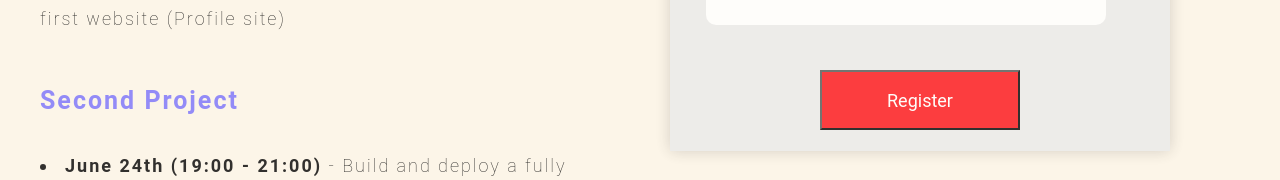
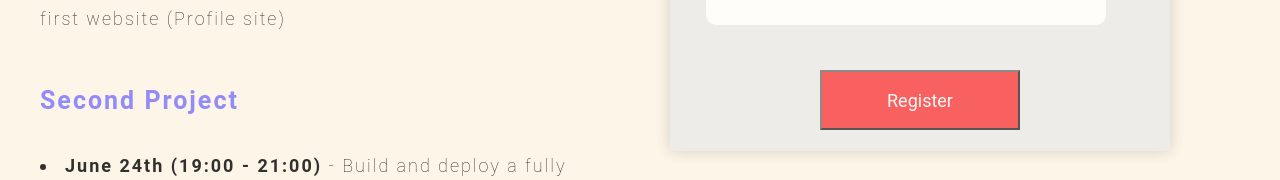
Before and after one commit to JuanPabloSolano1/Lewagon-landing_page, a React (Create React App) app: page / in a window 1280 px wide. Shown: the part 2493-2673 px from the top of the page. Built offline with nearby package versions, Linux system fonts and the light colour scheme.

Commit message:
form working

```diff
--- a/src/App.css
+++ b/src/App.css
@@ -1,3 +1,4 @@
 * {
   font-family: 'Roboto', sans-serif;
+  -webkit-font-smoothing: antialiased;
 }
--- a/src/Components/Form/Form.css
+++ b/src/Components/Form/Form.css
@@ -46,6 +46,11 @@ label {
   background-color: #fd1015;
   color: white;
   font-size: 18px;
+  opacity: 0.8;
+}
+.submit:hover {
+  background-color: #fd1015;
+  opacity: 1;
 }
 .submit-container {
   text-align: center;
--- a/src/Components/Form/Form.js
+++ b/src/Components/Form/Form.js
@@ -18,12 +18,14 @@ export const Form = () => {
   );
 
   const handleChange = (event) => {
+    event.preventDefault();
     let name = event.target.name;
     let value = event.target.value;
     setValues({ [name]: value });
   };
 
-  const handleClick = () => {
+  const handleClick = (event) => {
+    event.preventDefault();
     let post = {
       name: newValues.name,
       last_name: newValues.last_name,
@@ -44,7 +46,7 @@ export const Form = () => {
   };
   return (
     <div>
-      <div id="reset" className="form">
+      <form id="reset" className="form" onSubmit={handleClick}>
         <div className="form-header">
           <p>Register until June 9th</p>
         </div>
@@ -86,13 +88,13 @@ export const Form = () => {
         </div>
         <div className="submit-container">
           <input
-            onClick={handleClick}
+            // onClick={handleClick}
             className="submit"
             type="submit"
             value="Register"
           ></input>
         </div>
-      </div>
+      </form>
     </div>
   );
 };
```
